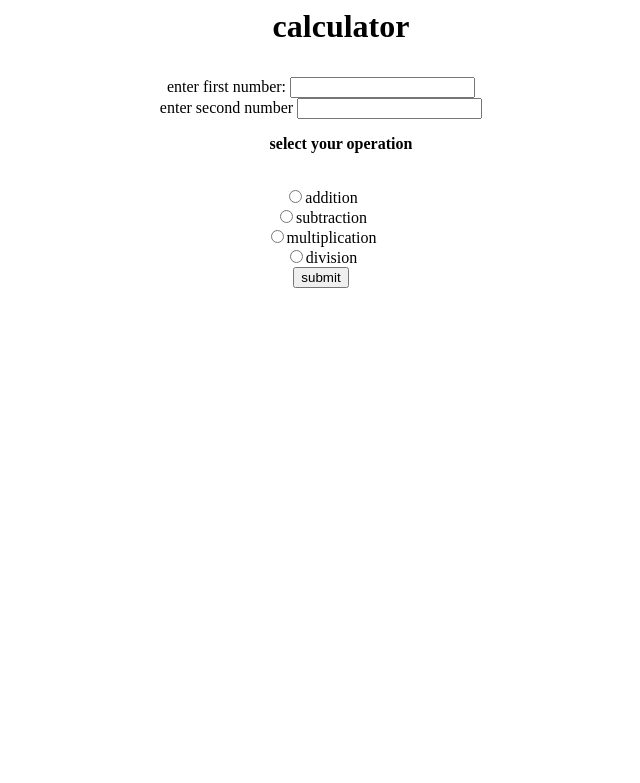
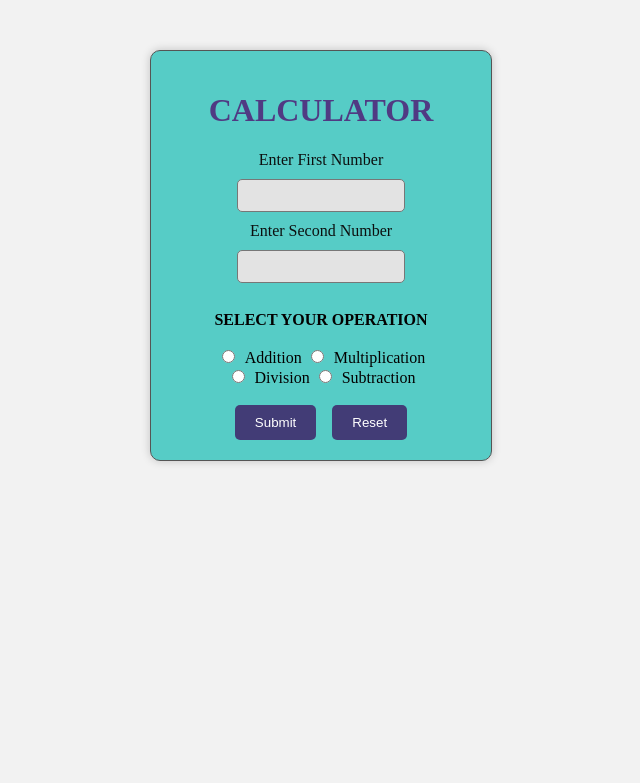
Before and after one commit to ahaanyaa/calc, a Flask app: page / in a window 1280 px wide. Shown: the top 783 px of the page, without its empty margins (319-959 px from the left). Run offline with Flask 3, Linux system fonts and the light colour scheme.

Commit message:
calculator.sum

```diff
--- a/templates/index.html
+++ b/templates/index.html
@@ -1,23 +1,88 @@
+<!DOCTYPE html>
 <html>
-<head><center>
-    <h1> <ul>calculator</ul></h1>
 
+<head>
+    <title>Calculator</title>
+    <style>
+        body {
+            background-color: #f2f2f2;/
+            font-family: 'Arial', sans-serif;
+        }
+
+        .calculator-box {
+            width: 300px;
+            padding: 20px;
+            margin: 50px auto;
+            background-color: #38c5bed5;
+            color: #030000;
+            border: 1px solid #555555;
+            box-shadow: 0 0 10px rgba(0, 0, 0, 0.2);
+            border-radius: 10px;
+        }
+
+        h1 {
+            text-align: center;
+            color: #503a83;
+        }
+
+        form {
+            text-align: center;
+        }
+
+        label {
+            display: block;
+            margin-bottom: 10px;
+            color: #070000ec;
+        }
+
+        input[type="number"] {
+            width: 150px;
+            padding: 8px;
+            border: 1px solid #777777;
+            border-radius: 5px;
+            margin-bottom: 10px;
+            color: #333333;
+            background-color: #f1e6e6e8;
+        }
+
+        input[type="radio"] {
+            margin-right: 10px;
+            color: #cccccc;
+        }
+
+        input[type="submit"],
+        input[type="reset"] {
+            background-color: #3b0b5cbe;
+            color: #ffffff;
+            padding: 10px 20px;
+            border: none;
+            border-radius: 5px;
+            cursor: pointer;
+        }
+
+        input[type="submit"]:,
+        input[type="reset"]: {
+            background-color: #4b9035;
+        }
+    </style>
 </head>
 
 <body>
-<form action ="/result" method="post">
+    <div class="calculator-box">
+        <h1>CALCULATOR</h1>
+        <form action="/result" method="post">
+            <label for="num1">Enter First Number</label>
+            <input type="number" id="num1" name="num1">
+            <label for="num2">Enter Second Number</label>
+            <input type="number" id="num2" name="num2"><br><br>
+            <b>SELECT YOUR OPERATION</b><br><br>
+            <input type="radio" value="addition" name="operation">Addition
+            <input type="radio" value="multiplication" name="operation">Multiplication<br>
+            <input type="radio" value="division" name="operation">Division
+            <input type="radio" value="subtraction" name="operation">Subtraction<br><br>
+            <input type="submit" value="Submit">&nbsp;&nbsp;&nbsp;&nbsp;<input type="reset" value="Reset">
+        </form>
+    </div>
+</body>
 
-    <label for="num1">enter first number:</label>
-
-<input type="number" Id="num1" name="num1"><br>
-<label for="num2">enter second number</label>
-<input type="number" Id="num2" name="num2"><br>
-    <b><ul>select your operation</ul></b><br>
-    <input type="radio" value="addition" name="operation">addition<br>
-    <input type="radio" value="subtracton" name="operation">subtraction<br>
-    <input type="radio" value="multiplication" name="operation">multiplication<br>
-    <input type="radio" value="division" name="operation">division<br>
-    <input type="submit" value="submit"></center>
-</form>
-</body>
 </html>
```
Also changed, not shown: templates/result.html (+49 -7 lines).
